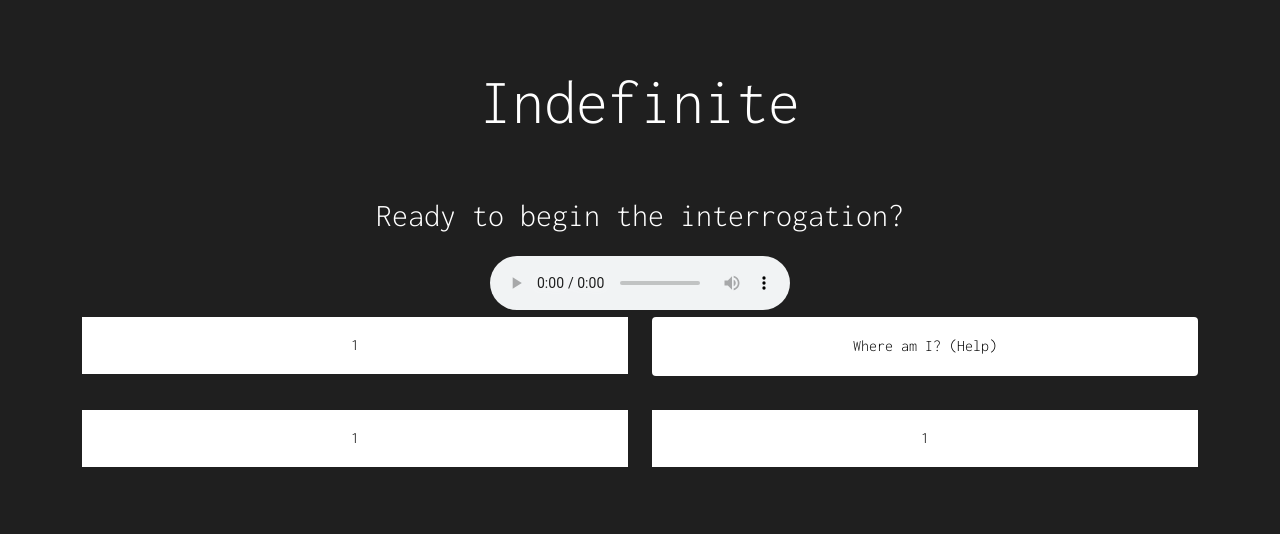
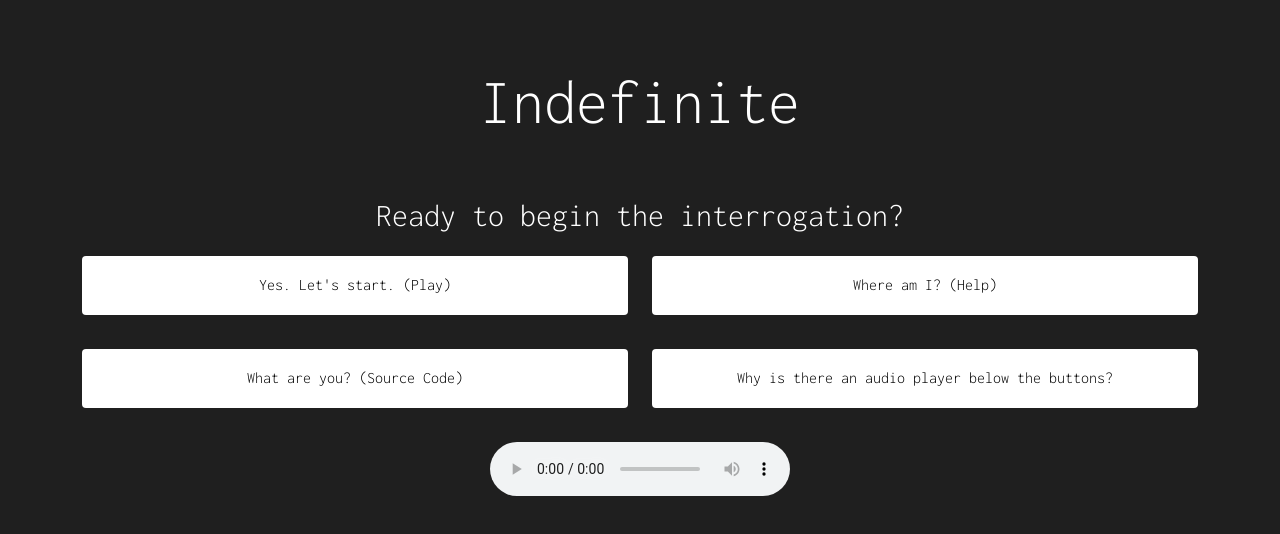
Before and after one commit to SirIsaacNeutron/indefinite-interrogation, a React (Create React App) app: page / in a window 1280 px wide. Shown: the top 534 px of the page. Built offline with nearby package versions, Linux system fonts and the light colour scheme.

Commit message:
Added main menu button text
The play button doesn't work yet.

```diff
--- a/src/App.css
+++ b/src/App.css
@@ -13,18 +13,6 @@ body {
 .menu-question {
   margin-top: 4%;
   font-size: 2rem;
-}
-
-.game-buttons {
-  margin: auto;
-  /* width: 600px; */
-  width: 50%;
-  height: 400px;
-  background: red;
-  display: grid;
-  grid-template-columns: 50% 50%;
-  grid-template-rows: 1fr 1fr;
-  gap: 20px 20px;
 }
 
 .button {
@@ -50,3 +38,8 @@ body {
 #audio {
   display: none;
 }
+
+a.code-link {
+  color: black;
+  text-decoration: none;
+}
--- a/src/App.js
+++ b/src/App.js
@@ -31,12 +31,9 @@ class App extends React.Component {
   render() {
     return (
       <>
-        <h1 className="game-header">Indefinite</h1>
-        <p className="menu-question">Ready to begin the interrogation?</p>
+        <MainMenu />
 
         <audio className="bg-music" src={backgroundMusicFile} controls autoPlay loop></audio>
-
-        <MainMenu />
       </>);
   }
 }
--- a/src/components/MainMenu.js
+++ b/src/components/MainMenu.js
@@ -4,22 +4,25 @@ class MainMenu extends React.Component {
     render() {
         return (
             <>
+                <h1 className="game-header">Indefinite</h1>
+                <p className="menu-question">Ready to begin the interrogation?</p>
+
                 <div className="container">
                     <div className="row">
                         <div className="col">
-                            <div className="button">1</div>
+                            <div className="btn button">Yes. Let's start. (Play)</div>
                         </div>
                         <div className="col">
-                            <button type="button" className="btn button" data-bs-toggle="modal" data-bs-target="#helpWindow">Where
+                            <button className="btn button" data-bs-toggle="modal" data-bs-target="#helpWindow">Where
                                 am I? (Help)</button>
                         </div>
                     </div>
                     <div className="row">
                         <div className="col">
-                            <div className="button">1</div>
+                            <a className="btn button code-link" href="https://github.com/SirIsaacNeutron/indefinite-interrogation" target="_blank" rel="noreferrer">What are you? (Source Code)</a>
                         </div>
                         <div className="col">
-                            <div className="button">1</div>
+                            <div className="btn button" data-bs-toggle="modal" data-bs-target="#musicHelpWindow">Why is there an audio player below the buttons?</div>
                         </div>
                     </div>
                 </div>
@@ -44,6 +47,24 @@ class MainMenu extends React.Component {
                         </div>
                     </div>
                 </div>
+
+                {/* Music Help Window */}
+                <div class="modal fade" id="musicHelpWindow" tabindex="-1" aria-labelledby="musicHelpWindowLabel" aria-hidden="true">
+                    <div class="modal-dialog">
+                        <div class="modal-content">
+
+                        <div class="modal-body">
+                            <p>
+                                Certain web browsers such as Google Chrome do not allow us to play background music automatically.
+                                They require people like you to use a visible audio player like the one we provided. Without such a player,
+                                you would not be able to hear the music at all.
+                            </p>
+                            <p>We decided that the audio player was best left below the buttons.</p>
+                            <button type="button" class="btn button" data-bs-dismiss="modal">Close</button>
+                        </div>
+                        </div>
+                    </div>
+                </div>
             </>
         );
     }
```
